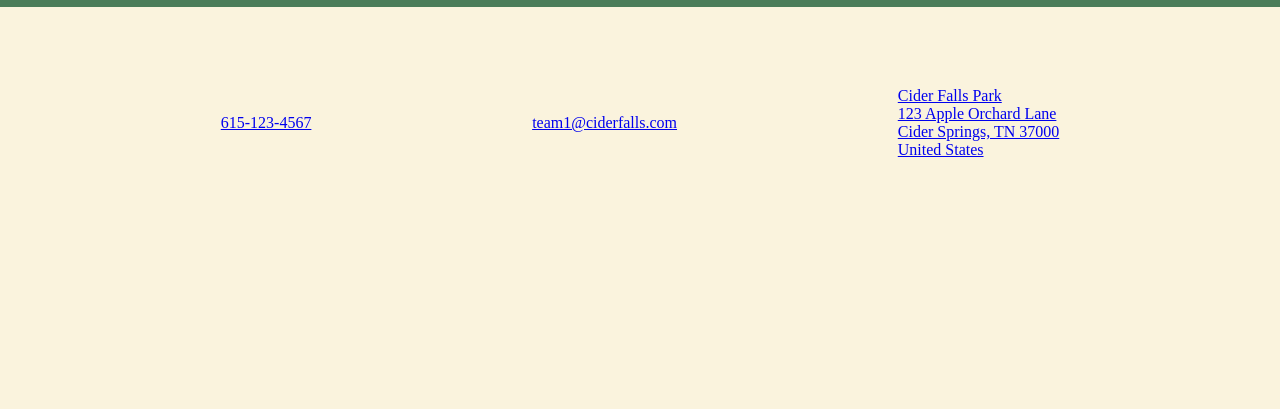
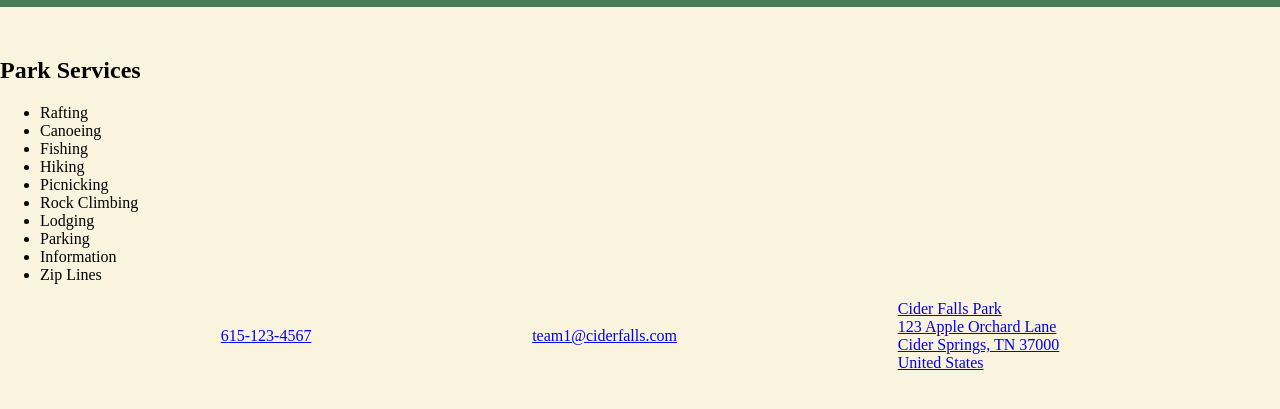
Before and after one commit to NSS-Day-Cohort-68/cider-falls-1, a plain HTML site: page index.html in a window 1280 px wide. Shown: the part 113-522 px from the top of the page. Drawn offline with Linux system fonts and the light colour scheme.

Commit message:
first draft of services module. //not yet linked to database.js. //no event listeners yet.

```diff
--- /dev/null
+++ b/scripts/ServicesList.js
@@ -0,0 +1,28 @@
+// import { getServices } from './main.js'  <-- remove comment when database.js is available
+
+// temporary services array to be used while waiting for access to the database:
+const services = [
+    {id: 1, service: 'Rafting'},
+    {id: 2, service: 'Canoeing'},
+    {id: 3, service: 'Fishing'},
+    {id: 4, service: 'Hiking'},
+    {id: 5, service: 'Picnicking'},
+    {id: 6, service: 'Rock Climbing'},
+    {id: 7, service: 'Lodging'},
+    {id: 8, service: 'Parking'},
+    {id: 9, service: 'Information'},
+    {id: 10, service: 'Zip Lines'}
+]
+
+// function to provide the html string for the services component
+// invoked in main.js within the render() function
+export const ServicesHTML = () => {
+    // const services = getServices()   <-- remove comment when database.js is available
+    let servicesHtml = '<h2>Park Services</h2><ul>'
+    for (const service of services) {
+        servicesHtml += `<li data-id="${service.id}">${service.service}</li>`
+    }
+    servicesHtml += '</ul>'
+
+    return servicesHtml
+}
--- a/scripts/main.js
+++ b/scripts/main.js
@@ -1,8 +1,11 @@
+import { ServicesHTML } from './ServicesList.js'
+
 const render = () => {
     const container = document.getElementById('container')
 
     container.innerHTML = `
     <div id='services-list'></div>
+    ${ServicesHTML()}
     <div id='locations-list'></div>
     <div id='guests-list'></div>
 `
--- a/styles/main.css
+++ b/styles/main.css
@@ -37,5 +37,5 @@ h1 {
 /* ! */
 main {
     padding-top: 150px;
-    block-size: 50px;
+    /* block-size: 50px; */
 }
```
